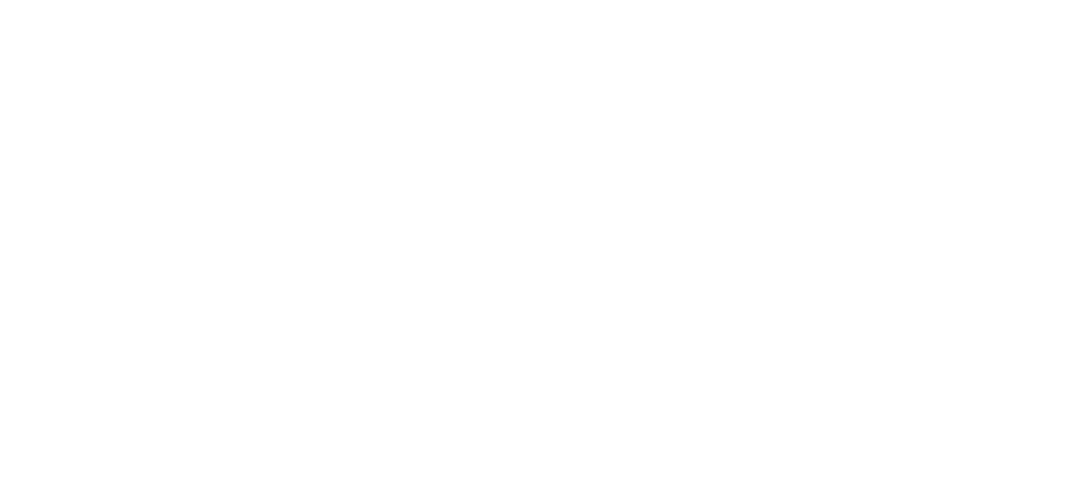
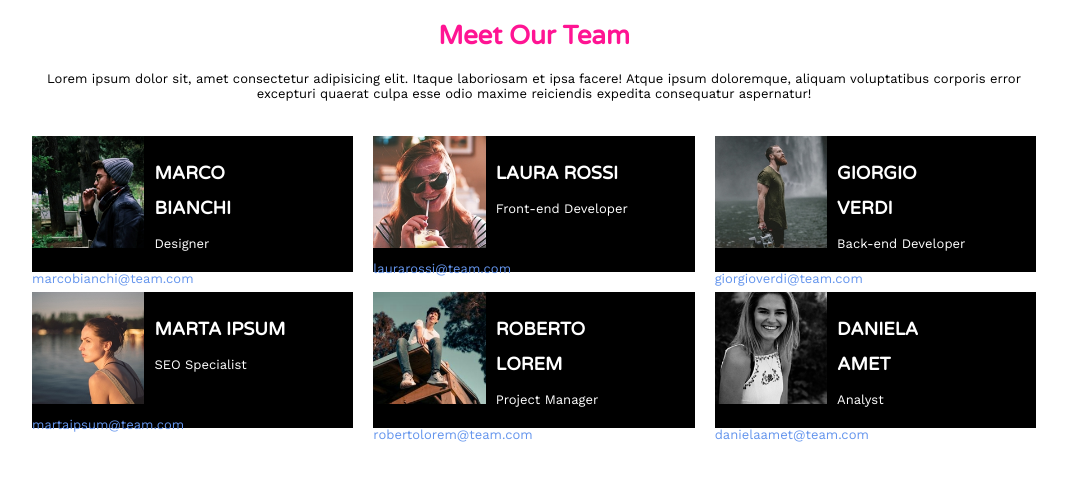
Before and after one commit to stecala/html-css-float-cards, a plain HTML site: page index.html in a window 1280 px wide. Shown: the whole page, without its empty margins (106-1173 px from the left). Drawn offline with nearby package versions, Linux system fonts and the light colour scheme.

Commit message:
scheletro completo

```diff
--- a/css/style.css
+++ b/css/style.css
@@ -0,0 +1,71 @@
+@import url('https://fonts.googleapis.com/css2?family=Varela+Round&display=swap');
+@import url('https://fonts.googleapis.com/css2?family=Work+Sans&display=swap');
+*{
+    margin: 0;
+    padding: 0;
+    box-sizing: border-box;
+}
+
+body{
+    font-family: 'Work Sans', sans-serif;
+    font-size: 13px;
+}
+
+/*header*/
+.max-cont{
+    max-width: 80%;
+    margin: 0% 10%;
+}
+h1{
+    text-align: center;
+    color: deeppink;
+    margin: 20px;
+    font-family: 'Varela Round', sans-serif;
+}
+
+.head-text{
+    text-align: center;
+}
+/* main */
+
+main{
+    margin-top: 25px;
+}
+
+.flag{
+    background-color: black;
+    width: calc((100% - 60px) / 3);
+    float: left;
+    margin: 10px;
+    height: 136px;
+}
+
+.img-left{
+    width: 35%;
+    float: left;
+    margin-right: 10px;
+}
+
+img{
+    width: 100%;
+    height: 100%;
+}
+
+.text-right{
+    margin-top: 20px;
+    color: white;
+    width: 80%;
+    line-height: 35px;
+    min-width: 80%;
+
+}
+
+a{
+    text-decoration: none;
+    color: cornflowerblue;
+}
+
+h3{
+    font-family: 'Varela Round', sans-serif;
+    font-size: 18px;
+}
--- a/index.html
+++ b/index.html
@@ -1,12 +1,73 @@
 <!DOCTYPE html>
 <html lang="en">
+
 <head>
     <meta charset="UTF-8">
     <meta http-equiv="X-UA-Compatible" content="IE=edge">
     <meta name="viewport" content="width=device-width, initial-scale=1.0">
-    <title>Document</title>
+    <title>Floating Cards</title>
+    <link rel="stylesheet" href="./css/style.css">
 </head>
+
 <body>
+    <div class="max-cont">
+        <header>
+            <h1>Meet Our Team</h1>
+            <div class="head-text">Lorem ipsum dolor sit, amet consectetur adipisicing elit. Itaque laboriosam et ipsa
+                facere! Atque ipsum doloremque, aliquam voluptatibus corporis error excepturi quaerat culpa esse odio
+                maxime reiciendis expedita consequatur aspernatur!</div>
+        </header>
+        <main>
+            <div class="flag">
+                <div class="img-left"><img src="./img/male1.png" alt="marcobianchi" class="img-size"></div>
+                <div class="text-right">
+                    <h3>MARCO BIANCHI</h3>
+                    <p>Designer</p>
+                    <a href="mailto:marcobianchi@team.com">marcobianchi@team.com</a>
+                </div>
+            </div>
+            <div class="flag">
+                <div class="img-left"><img src="./img/female1.png" alt="laurarossi" class="img-size"></div>
+                <div class="text-right">
+                    <h3>LAURA ROSSI</h3>
+                    <p>Front-end Developer</p>
+                    <a href="mailto:laurarossi@team.com">laurarossi@team.com</a>
+                </div>
+            </div>
+            <div class="flag">
+                <div class="img-left"><img src="./img/male2.png" alt="giorgioverdi" class="img-size"></div>
+                <div class="text-right">
+                    <h3>GIORGIO VERDI</h3>
+                    <p>Back-end Developer</p>
+                    <a href="mailto:giorgioverdi@team.com">giorgioverdi@team.com</a>
+                </div>
+            </div>
+            <div class="flag">
+                <div class="img-left"><img src="./img/female2.png" alt="martaipsum" class="img-size"></div>
+                <div class="text-right">
+                    <h3>MARTA IPSUM</h3>
+                    <p>SEO Specialist</p>
+                    <a href="mailto:martaipsum@team.com">martaipsum@team.com</a>
+                </div>
+            </div>
+            <div class="flag">
+                <div class="img-left"><img src="./img/male3.png" alt="robertolorem" class="img-size"></div>
+                <div class="text-right">
+                    <h3>ROBERTO LOREM</h3>
+                    <p>Project Manager</p>
+                    <a href="mailto:robertolorem@team.com">robertolorem@team.com</a>
+                </div>
+            </div>
+            <div class="flag">
+                <div class="img-left"><img src="./img/female3.png" alt="danielaamet" class="img-size"></div>
+                <div class="text-right">
+                    <h3>DANIELA AMET</h3>
+                    <p>Analyst</p>
+                    <a href="mailto:danielaamet@team.com">danielaamet@team.com</a>
+                </div>
+            </div>
+        </main>
+    </div>
+</body>
 
-</body>
 </html>
```
